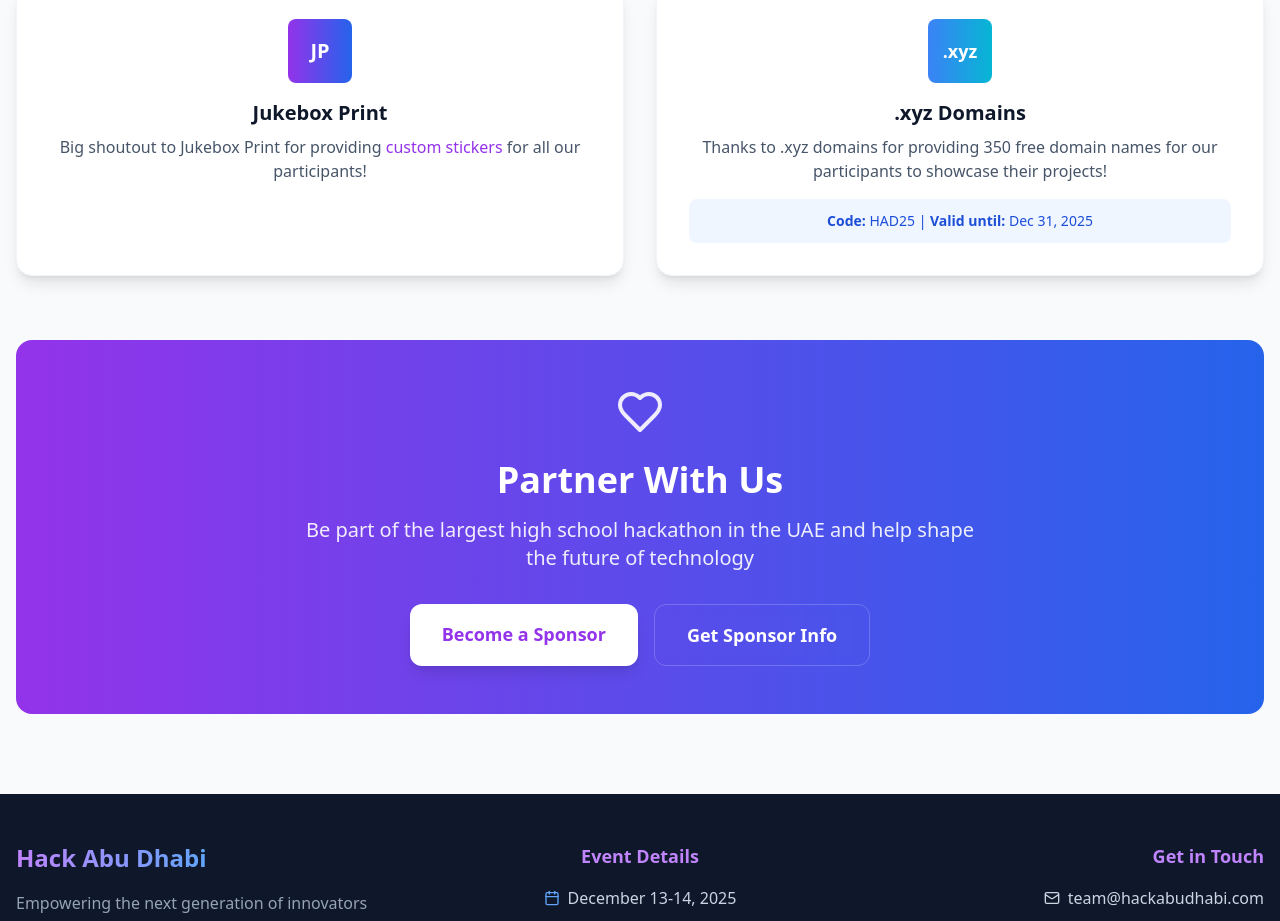
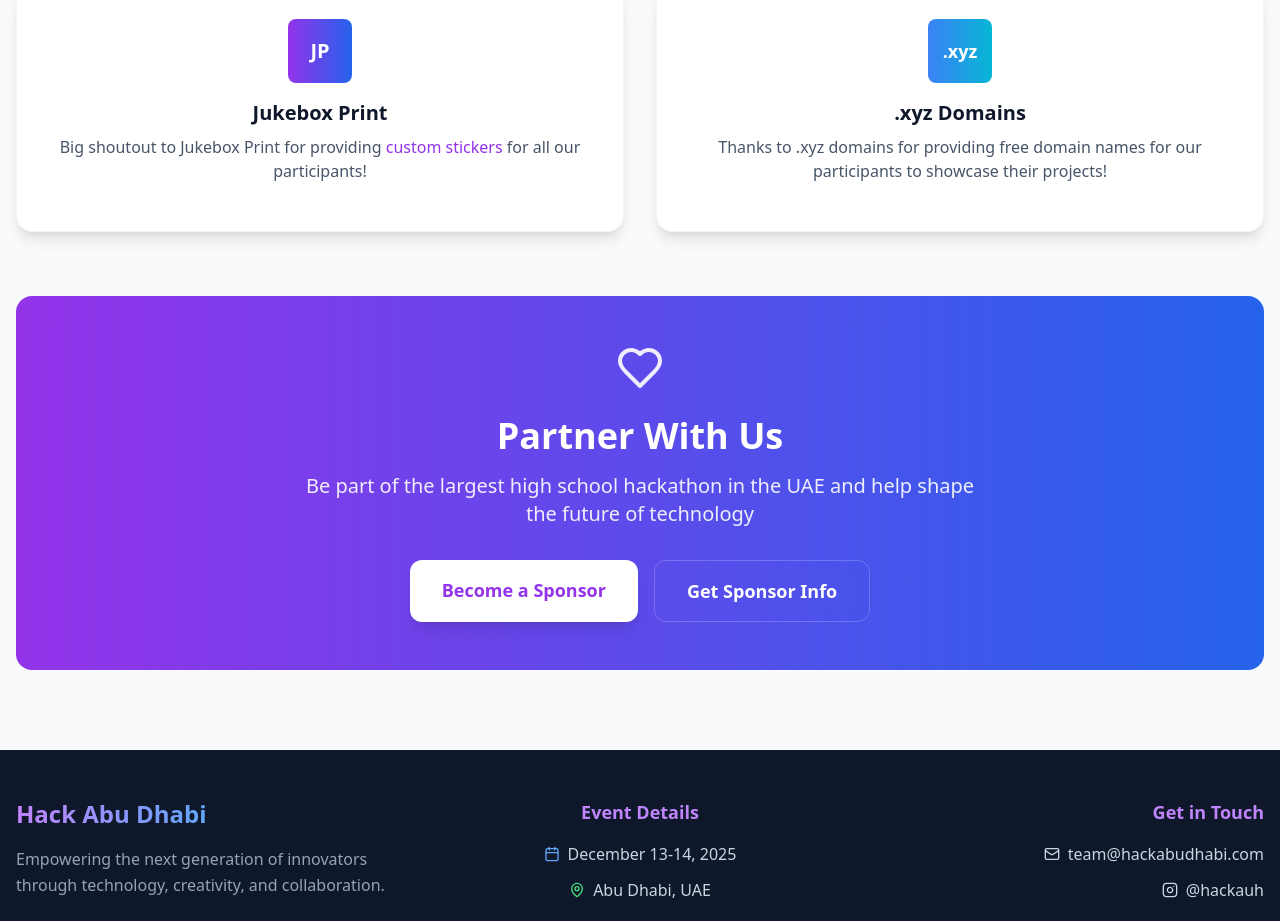
Before and after one commit to itshaven/hackauh, a React (Vite) app: page / in a window 1280 px wide. Shown: the part 5010-5931 px from the top of the page. Built offline with nearby package versions, Linux system fonts and the light colour scheme.

Commit message:
Update .xyz domains sponsor information

```diff
--- a/src/components/Sponsors.tsx
+++ b/src/components/Sponsors.tsx
@@ -121,11 +121,8 @@ const Sponsors: React.FC = () => {
               </div>
               <h4 className="text-xl font-semibold text-slate-900 mb-2">.xyz Domains</h4>
               <p className="text-slate-600 mb-4">
-                Thanks to .xyz domains for providing 350 free domain names for our participants to showcase their projects!
+                Thanks to .xyz domains for providing free domain names for our participants to showcase their projects!
               </p>
-              <div className="bg-blue-50 rounded-lg p-3 text-sm text-blue-700">
-                <strong>Code:</strong> HAD25 | <strong>Valid until:</strong> Dec 31, 2025
-              </div>
             </div>
           </div>
         </div>
```
